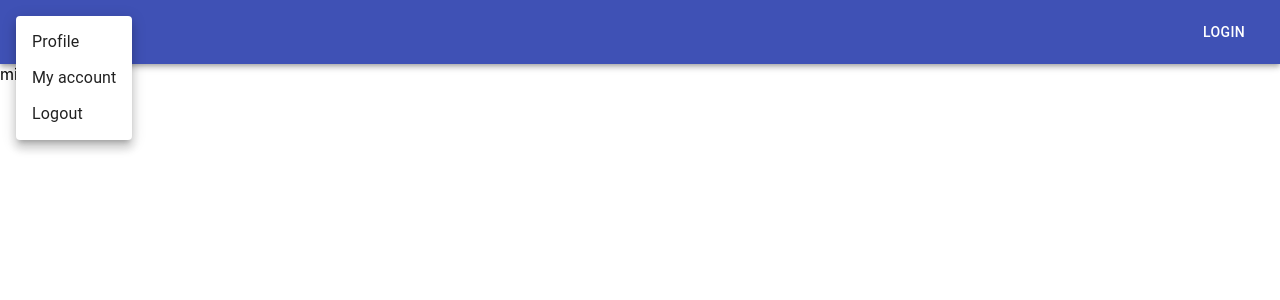
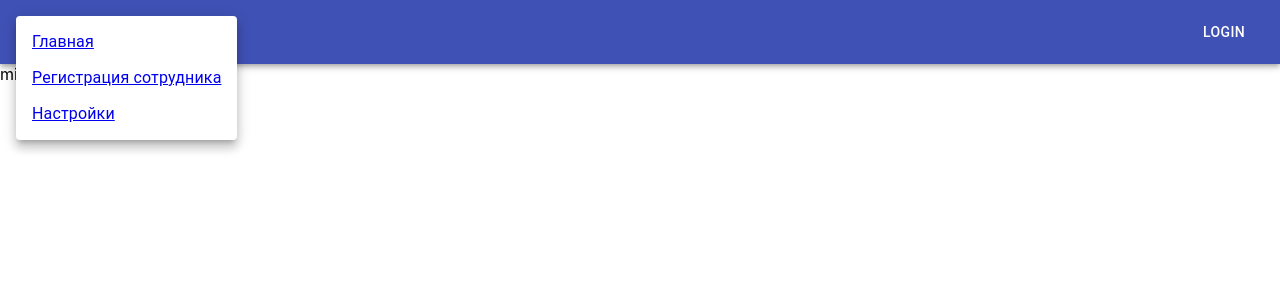
Before and after one commit to mikhailshilo/phoenix, a React (Create React App) app: page /#/ in a window 1280 px wide. Both pictures are taken after a click on the button "menu". Shown: the top 300 px of the page. Built offline with nearby package versions, Linux system fonts and the light colour scheme.

Commit message:
Добавлен Роутинг на кнопках

```diff
--- a/src/components/NavigationBar.jsx
+++ b/src/components/NavigationBar.jsx
@@ -8,6 +8,7 @@ import IconButton from '@material-ui/core/IconButton';
 import {Dehaze} from '@material-ui/icons';
 import Menu from '@material-ui/core/Menu';
 import MenuItem from '@material-ui/core/MenuItem';
+import { Link } from 'react-router-dom';
 
 const useStyles = makeStyles(theme => ({
     root: {
@@ -45,9 +46,9 @@ function NavigationBar () {
             open={Boolean(anchorEl)}
             onClose={handleClose}
         >
-            <MenuItem onClick={handleClose}>Profile</MenuItem>
-            <MenuItem onClick={handleClose}>My account</MenuItem>
-            <MenuItem onClick={handleClose}>Logout</MenuItem>
+            <MenuItem onClick={handleClose}><Link to={'/'}>Главная</Link></MenuItem>
+            <MenuItem onClick={handleClose}><Link to={'/create-employee'}>Регистрация сотрудника</Link></MenuItem>
+            <MenuItem onClick={handleClose}><Link to={'/settings'}>Настройки</Link></MenuItem>
         </Menu>
           <Typography variant="h6" className={classes.title}>
             News
```
